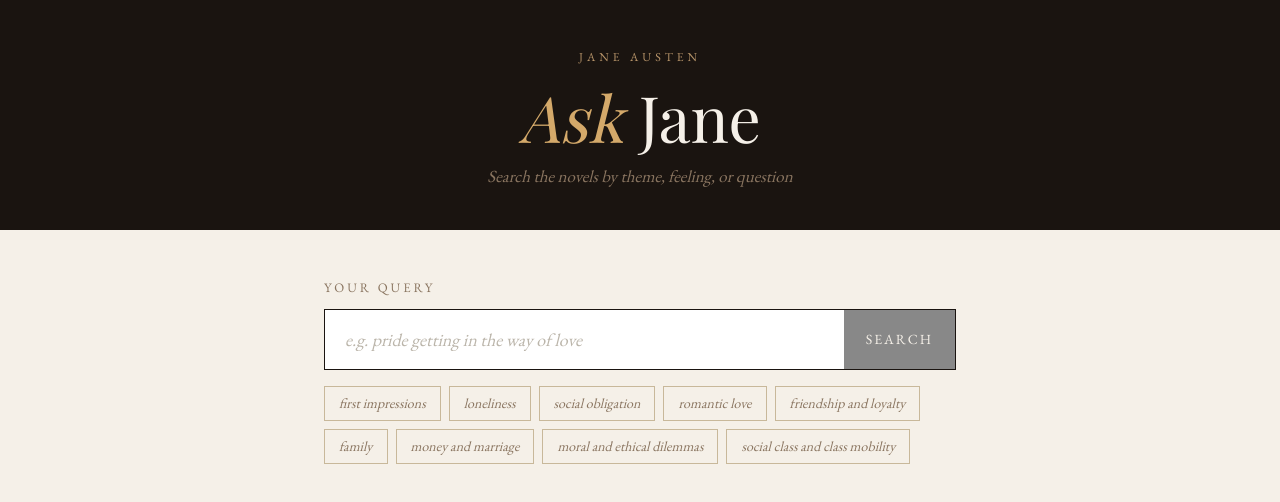
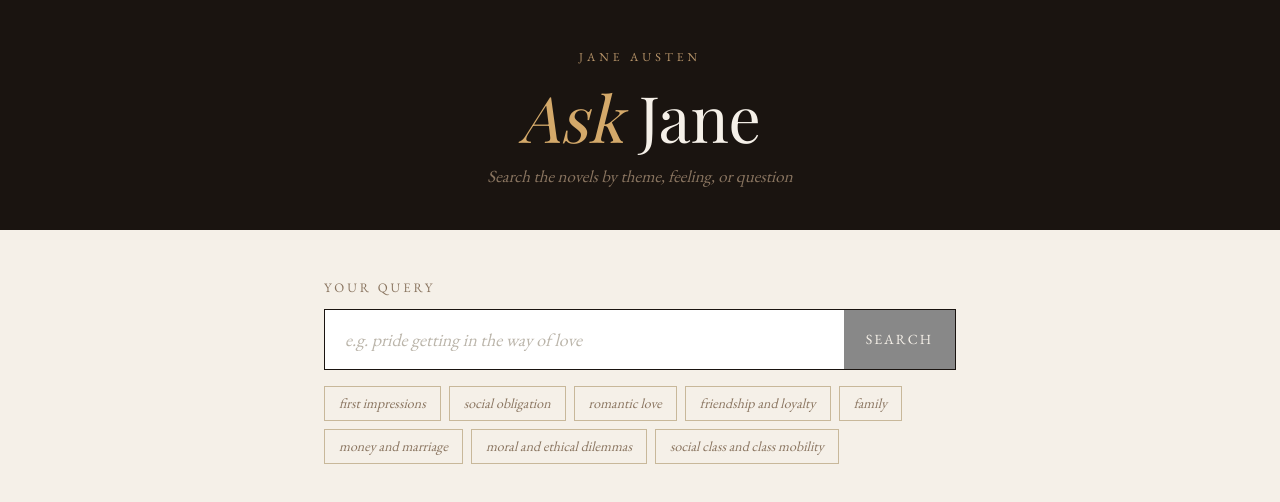
Before and after one commit to basilleaf/ask-jane, a Next.js app: page / in a window 1280 px wide. Shown: the top 502 px of the page. Built offline with nearby package versions, Linux system fonts and the light colour scheme.

Commit message:
remove a bad query button, the answer wasn't good

```diff
--- a/app/reader.tsx
+++ b/app/reader.tsx
@@ -18,7 +18,6 @@
 
 const HINTS = [
   "first impressions",
-  "loneliness",
   "social obligation",
   "romantic love",
   "friendship and loyalty",
```
